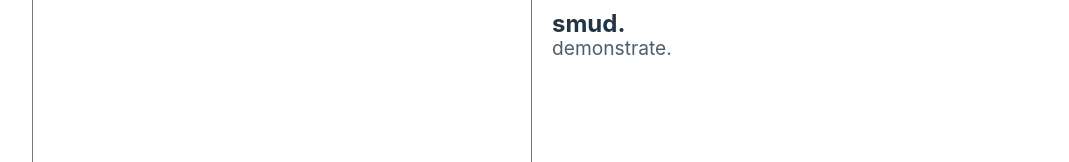
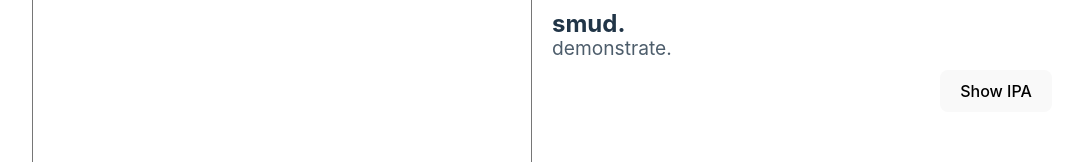
Before and after one commit to paralogical/glish, a React (Vite) app in the folder ui/: page / in a window 1280 px wide. Shown: the part 410-572 px from the top of the page, without its empty margins (108-1177 px from the left). Built offline with nearby package versions, Linux system fonts and the light colour scheme; a web font is replaced by a local one.

Commit message:
Option to show IPA in the UI

```diff
--- a/ui/src/App.css
+++ b/ui/src/App.css
@@ -123,6 +123,14 @@ h1 {
   flex-wrap: wrap;
   height: min-content;
 }
+.result-container {
+  display: flex;
+  flex-direction: column;
+  gap: 10px;
+}
+.result-container button {
+  align-self: flex-end;
+}
 .input,
 .result {
   font-size: 18pt;
--- a/ui/src/App.tsx
+++ b/ui/src/App.tsx
@@ -25,6 +25,7 @@ type ConvertedText = {
 
 enum Direction {
   toGlish,
+  toGlishIPA,
   toEnglish,
 }
 
@@ -58,9 +59,11 @@ function convert(
       // monosyllabic dict is keyed by lower case. Output is lowercase IPA anyway,
       // we don't care about input case
       const lowerWord = realword.toLowerCase();
-      const found = (direction === Direction.toGlish ? maps[0] : maps[1]).get(
-        lowerWord
-      );
+      const found = (
+        direction === Direction.toGlish || direction === Direction.toGlishIPA
+          ? maps[0]
+          : maps[1]
+      ).get(lowerWord);
       if (direction === Direction.toEnglish) {
         const foundInEnglish = maps[0].get(lowerWord);
         if (foundInEnglish) {
@@ -74,7 +77,10 @@ function convert(
       }
       if (found) {
         const [ipa, respelled, prevNumSyllables] = found;
-        const reconstructed = prefix + respelled + suffix;
+        const reconstructed =
+          prefix +
+          (direction === Direction.toGlishIPA ? ipa : respelled) +
+          suffix;
         const isAlreadyOneSyllable = prevNumSyllables === 1;
         totalSyllables += prevNumSyllables;
         syllablesRemoved += prevNumSyllables - 1;
@@ -151,7 +157,9 @@ function Editor({ maps }: { maps: [EnglishToGlishMap, GlishToEnglishMap] }) {
   return (
     <div
       className={`App ${
-        direction === Direction.toGlish ? "to-glish" : "to-english"
+        direction === Direction.toGlish || direction === Direction.toGlishIPA
+          ? "to-glish"
+          : "to-english"
       }`}
     >
       {" "}
@@ -167,13 +175,17 @@ function Editor({ maps }: { maps: [EnglishToGlishMap, GlishToEnglishMap] }) {
         <button
           onClick={() => {
             setDirection(
-              direction === Direction.toGlish
+              direction === Direction.toGlish ||
+                direction === Direction.toGlishIPA
                 ? Direction.toEnglish
                 : Direction.toGlish
             );
 
             setContent(
-              convertedWords.converted
+              (direction === Direction.toGlishIPA
+                ? convert(maps, content, Direction.toGlish)
+                : convertedWords
+              ).converted
                 .map((info) => (info.kind === "mono" ? info.mono : info.orig))
                 .join("")
             );
@@ -185,7 +197,10 @@ function Editor({ maps }: { maps: [EnglishToGlishMap, GlishToEnglishMap] }) {
       <div className="converted-byline">
         <span>
           {convertedWords.syllablesRemoved} syllables{" "}
-          {direction === Direction.toGlish ? "removed" : "added"} (
+          {direction === Direction.toGlish || direction === Direction.toGlishIPA
+            ? "removed"
+            : "added"}{" "}
+          (
           {convertedWords.totalSyllables === 0
             ? 0
             : oneSigFig(
@@ -212,6 +227,7 @@ function Editor({ maps }: { maps: [EnglishToGlishMap, GlishToEnglishMap] }) {
         className="input"
         onChange={(e) => setContent(e.target.value)}
       />
+      <div className="result-container">
         <div className="result">
           {convertedWords.converted.map(({ kind, mono, orig }) => {
             switch (kind) {
@@ -232,8 +248,24 @@ function Editor({ maps }: { maps: [EnglishToGlishMap, GlishToEnglishMap] }) {
             }
           })}
         </div>
+        {direction === Direction.toGlish ||
+        direction === Direction.toGlishIPA ? (
+          <button
+            onClick={() => {
+              setDirection(
+                direction === Direction.toGlish
+                  ? Direction.toGlishIPA
+                  : Direction.toGlish
+              );
+            }}
+          >
+            Show {direction === Direction.toGlishIPA ? "respelled" : "IPA"}
+          </button>
+        ) : null}
+      </div>
       <div className="legend">
-        {direction === Direction.toGlish ? null : (
+        {direction === Direction.toGlish ||
+        direction === Direction.toGlishIPA ? null : (
           <div className="banner">
             <b>Note:</b> Some Glish words are respelled to match an existing
             English word, which causes the reverse translator to sometimes not
```
Lines whose indentation alone changed are shown as unchanged.
